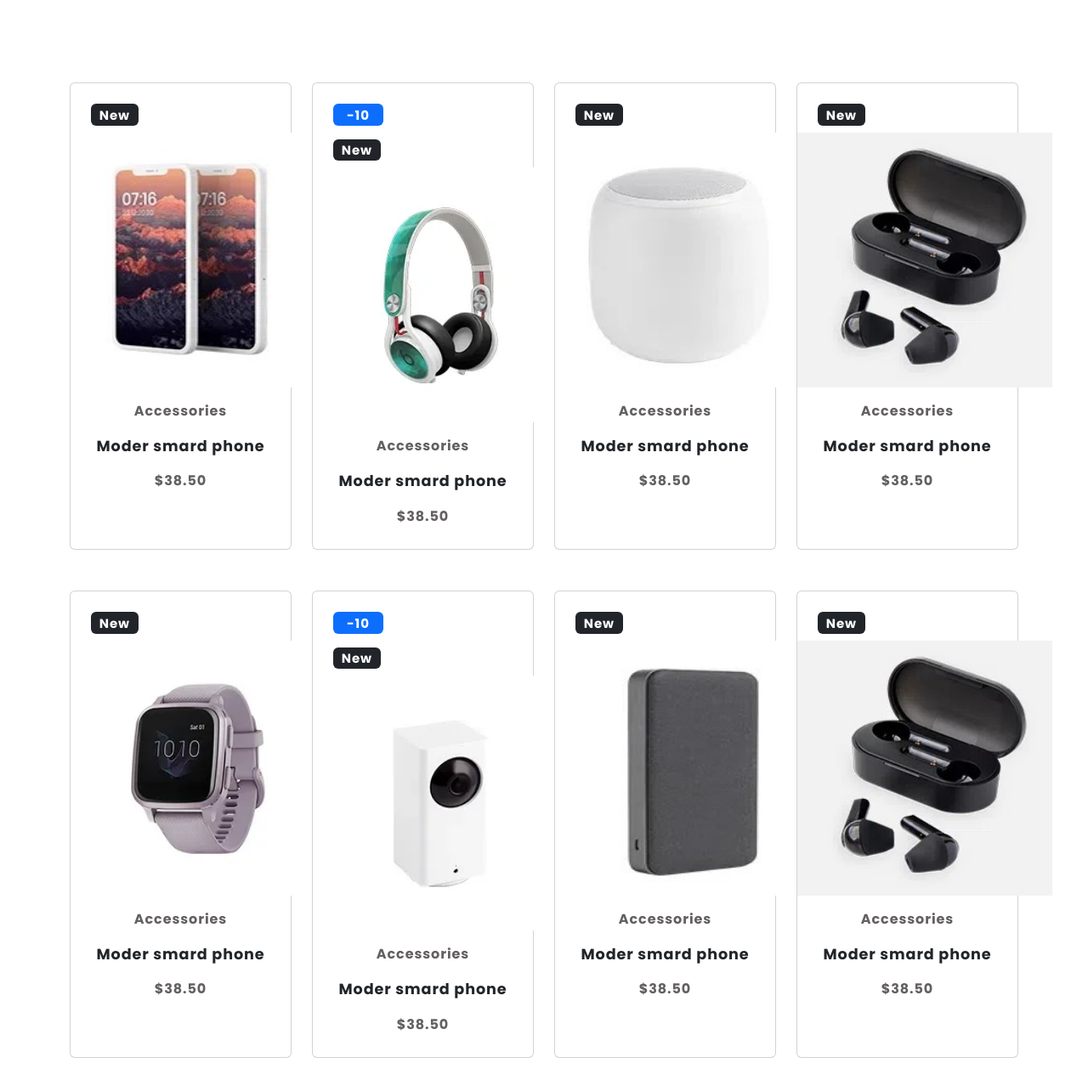
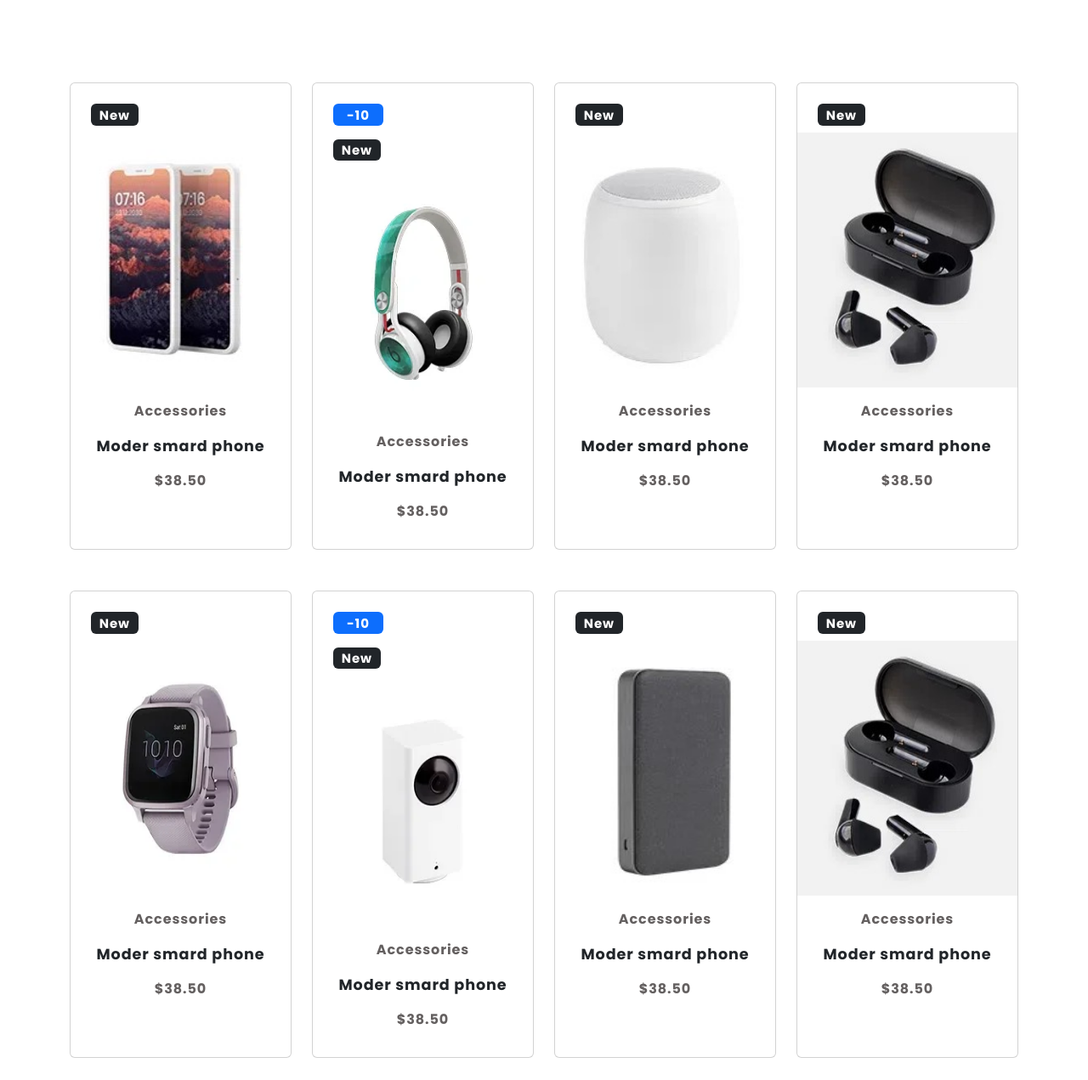
Before and after one commit to Sumithra-1011/Devices-order-project, a plain HTML site: page index.html in a window 1280 px wide. Shown: the part 1749-3020 px from the top of the page at 85% size. Drawn offline with nearby package versions, Linux system fonts and the light colour scheme.

Commit message:
first commit

```diff
--- a/index.html
+++ b/index.html
@@ -233,7 +233,7 @@
             <div class="col-3">
               <div class="card pb-0">
                 <h5><span class="badge text-bg-secondary bg-dark mt-4 ms-4">New</span></h5>
-                <img src="./img/phone-2.jpg" class="cardimg">
+                <img src="./img/phone-2.jpg" class="cardimg img-fluid" style="width: 100%;">
                 <div class="card-body text-center">
                   <p class="card-text" style="font-weight: bolder;  color: rgb(100, 96, 96);">Accessories</p>
                   <p style="font-weight: bold; font-size:1.1rem">Moder smard phone</p>
@@ -245,7 +245,18 @@
               <div class="card pb-0">
                 <h5><span class="badge text-bg-secondary bg-primary mt-4 ms-4 ps-3 pe-3">-10</span></h5>
                 <h5><span class="badge text-bg-secondary bg-dark mt-2 ms-4">New</span></h5>
-                <img src="./img/headphone-2.webp" class="cardimg">
+                <img src="./img/headphone-2.webp" class="cardimg img-fluid" style="width: 100%;">
+                <div class="card-body text-center">
+                  <p class="card-text" style="font-weight: bolder;  color: rgb(100, 96, 96);">Accessories</p>
+                  <p style="font-weight: bold; font-size:1.1rem">Moder smard phone</p>
+                  <p  style="font-weight: bolder;  color: rgb(100, 96, 96);">$38.50</p>
+                </div>
+              </div>
+            </div>
+            <div class="col-3" >
+              <div class="card pb-0">
+                <h5><span class="badge text-bg-secondary bg-dark mt-4 ms-4">New</span></h5>
+                <img src="./img/musicbox.jpg" class="cardimg img-fluid" style="width: 100%;">
                 <div class="card-body text-center">
                   <p class="card-text" style="font-weight: bolder;  color: rgb(100, 96, 96);">Accessories</p>
                   <p style="font-weight: bold; font-size:1.1rem">Moder smard phone</p>
@@ -256,18 +267,7 @@
             <div class="col-3">
               <div class="card pb-0">
                 <h5><span class="badge text-bg-secondary bg-dark mt-4 ms-4">New</span></h5>
-                <img src="./img/musicbox.jpg" class="cardimg">
-                <div class="card-body text-center">
-                  <p class="card-text" style="font-weight: bolder;  color: rgb(100, 96, 96);">Accessories</p>
-                  <p style="font-weight: bold; font-size:1.1rem">Moder smard phone</p>
-                  <p  style="font-weight: bolder;  color: rgb(100, 96, 96);">$38.50</p>
-                </div>
-              </div>
-            </div>
-            <div class="col-3">
-              <div class="card pb-0">
-                <h5><span class="badge text-bg-secondary bg-dark mt-4 ms-4">New</span></h5>
-                <img src="./img/headphone-1.jpg" class="cardimg">
+                <img src="./img/headphone-1.jpg" class="cardimg img-fluid" style="width: 100%;">
                 <div class="card-body text-center">
                   <p class="card-text" style="font-weight: bolder;  color: rgb(100, 96, 96);">Accessories</p>
                   <p style="font-weight: bold; font-size:1.1rem">Moder smard phone</p>
@@ -283,7 +283,7 @@
             <div class="col-3">
               <div class="card pb-0">
                 <h5><span class="badge text-bg-secondary bg-dark mt-4 ms-4">New</span></h5>
-                <img src="./img/watch-2.webp" class="cardimg">
+                <img src="./img/watch-2.webp" class="cardimg img-fluid" style="width: 100%;">
                 <div class="card-body text-center">
                   <p class="card-text" style="font-weight: bolder;  color: rgb(100, 96, 96);">Accessories</p>
                   <p style="font-weight: bold; font-size:1.1rem">Moder smard phone</p>
@@ -295,7 +295,7 @@
               <div class="card pb-0">
                 <h5><span class="badge text-bg-secondary bg-primary mt-4 ms-4 ps-3 pe-3">-10</span></h5>
                 <h5><span class="badge text-bg-secondary bg-dark mt-2 ms-4">New</span></h5>
-                <img src="./img/rouder.webp" class="cardimg">
+                <img src="./img/rouder.webp" class="cardimg img-fluid" style="width: 100%;">
                 <div class="card-body text-center">
                   <p class="card-text" style="font-weight: bolder;  color: rgb(100, 96, 96);">Accessories</p>
                   <p style="font-weight: bold; font-size:1.1rem">Moder smard phone</p>
@@ -306,7 +306,7 @@
             <div class="col-3">
               <div class="card pb-0">
                 <h5><span class="badge text-bg-secondary bg-dark mt-4 ms-4">New</span></h5>
-                <img src="./img/powerbank.jpg" class="cardimg">
+                <img src="./img/powerbank.jpg" class="cardimg  img-fluid" style="width: 100%;">
                 <div class="card-body text-center">
                   <p class="card-text" style="font-weight: bolder;  color: rgb(100, 96, 96);">Accessories</p>
                   <p style="font-weight: bold; font-size:1.1rem">Moder smard phone</p>
@@ -317,7 +317,7 @@
             <div class="col-3">
               <div class="card pb-0">
                 <h5><span class="badge text-bg-secondary bg-dark mt-4 ms-4">New</span></h5>
-                <img src="./img/headphone-1.jpg" class="cardimg">
+                <img src="./img/headphone-1.jpg" class="cardimg img-fluid" style="width: 100%;">
                 <div class="card-body text-center">
                   <p class="card-text" style="font-weight: bolder;  color: rgb(100, 96, 96);">Accessories</p>
                   <p style="font-weight: bold; font-size:1.1rem">Moder smard phone</p>
```
